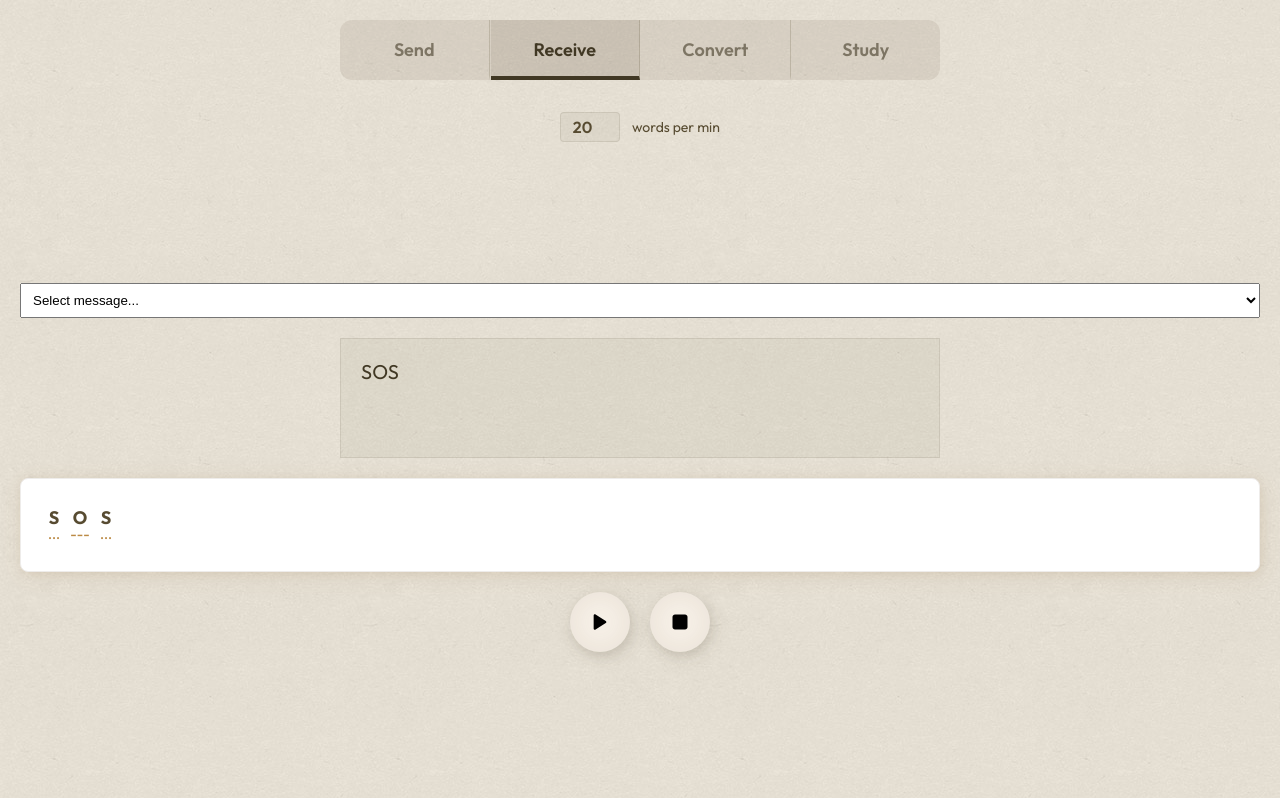
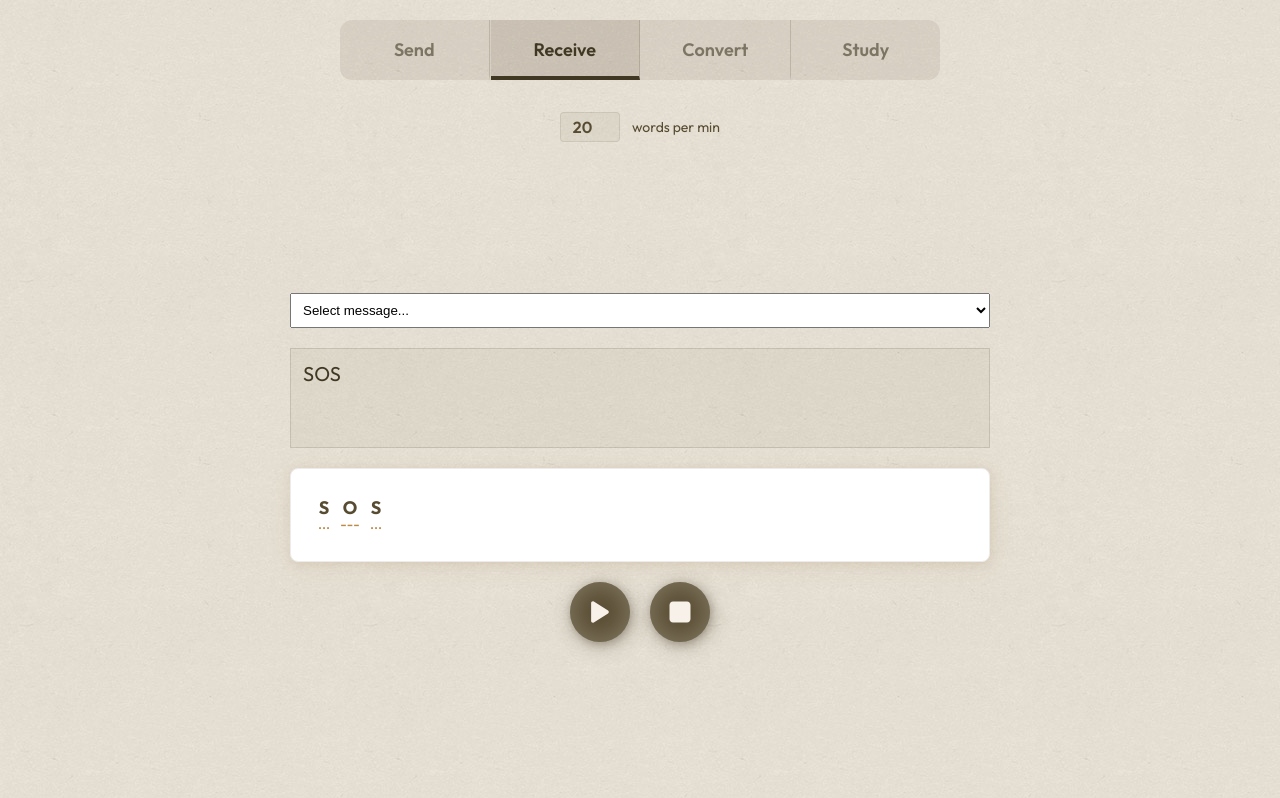
Before and after one commit to updownupdown/morse, a React (Create React App) app: page / in a window 1280 px wide. Both pictures are taken after a click on the button "Receive". Built offline with nearby package versions, Linux system fonts and the light colour scheme.

Commit message:
Mobile fixes

```diff
--- a/src/components/Receive.scss
+++ b/src/components/Receive.scss
@@ -7,14 +7,7 @@
   width: 100%;
 
   textarea {
-    transition: 0.1s ease background-color;
-    padding: 20px;
-    width: 100%;
-    height: 120px;
-
-    &:read-only {
-      background: var(--K200);
-    }
+    height: 100px;
   }
 
   select {
@@ -23,40 +16,8 @@
   }
 
   button {
-    $icon-size: 30px;
-
-    display: flex;
-    align-items: center;
-    justify-content: center;
-    padding: 8px;
-
-    width: calc($icon-size * 2);
-    height: calc($icon-size * 2);
-
-    border-radius: 50%;
-    background: var(--K100);
-    box-shadow: 2px 4px 8px rgba(var(--K900-rgb), 0.1),
-      3px 6px 20px rgba(var(--K900-rgb), 0.1),
-      inset 0 0 30px rgba(var(--K700-rgb), 0.1);
-
-    color: var(--K800);
-
-    svg {
-      width: $icon-size;
-      height: $icon-size;
-    }
-
-    &:hover,
-    &:active {
-      background: var(--K150);
-
-      box-shadow: 1px 2px 8px rgba(var(--K900-rgb), 0.1),
-        2px 4px 20px rgba(var(--K900-rgb), 0.1),
-        inset 0 0 30px rgba(var(--K700-rgb), 0.1);
-    }
-    &:active {
-      background: var(--K200);
-    }
+    width: 60px;
+    height: 60px;
   }
 
   &__buttons {
--- a/src/components/Receive.tsx
+++ b/src/components/Receive.tsx
@@ -125,10 +125,10 @@ export const Receive = () => {
       <Message message={messageArray} buffer={""} />
 
       <div className="receive__buttons">
-        <button onClick={() => playMessage()}>
+        <button className="large-button" onClick={() => playMessage()}>
           <Play />
         </button>
-        <button onClick={() => stopMessage()}>
+        <button className="large-button" onClick={() => stopMessage()}>
           <Stop />
         </button>
       </div>
--- a/src/components/Telegraph.scss
+++ b/src/components/Telegraph.scss
@@ -37,35 +37,7 @@
 
   // Telegraph Key
   &__tkey {
-    $btn-height: 50px;
-
-    cursor: pointer;
-    transition: 0.1s ease background-color;
-
-    display: flex;
-    align-items: center;
-    justify-content: center;
-    flex-shrink: 0;
-    height: $btn-height;
-
-    border-radius: 50%;
-
-    width: calc($btn-height * 2);
-    height: calc($btn-height * 2);
-
-    background: var(--K800);
-    box-shadow: 1px 2px 8px rgba(var(--K900-rgb), 0.3),
-      2px 4px 20px rgba(var(--K900-rgb), 0.3),
-      inset 0 0 30px rgba(var(--K100-rgb), 0.3);
-
-    color: var(--white);
-
-    &:hover,
-    &:active {
-      background: var(--K900);
-    }
-    &:active {
-      background: var(--K700);
-    }
+    width: 100px;
+    height: 100px;
   }
 }
--- a/src/components/Telegraph.tsx
+++ b/src/components/Telegraph.tsx
@@ -195,7 +195,7 @@ export const Telegraph = () => {
         </div>
 
         <button
-          className="controls__tkey"
+          className="controls__tkey large-button"
           onPointerDown={() => startSignal()}
           onPointerUp={() => endSignal()}
           onMouseLeave={() => {
--- a/src/css/styles.scss
+++ b/src/css/styles.scss
@@ -99,13 +99,14 @@ button {
 
 textarea {
   resize: none;
+  transition: 0.2s ease all;
+  transition-property: background-color, border-color, color;
 
   width: 100%;
-  max-width: 600px;
   height: 140px;
   padding: 12px;
 
-  border: 1px solid rgba(var(--K900-rgb), 0.1);
+  border: 1px solid rgba(var(--K900-rgb), 0.15);
   background: rgba(var(--K900-rgb), 0.05);
 
   font-family: var(--font);
@@ -118,8 +119,8 @@ textarea {
 
   &:read-only {
     cursor: not-allowed;
-    border-color: transparent;
-    background: rgba(var(--K900-rgb), 0.1);
+    border-color: rgba(var(--K900-rgb), 0.05);
+    background: rgba(var(--K900-rgb), 0.08);
   }
 
   &:focus {
@@ -142,7 +143,7 @@ textarea {
   flex-direction: column;
   align-items: center;
   width: 100%;
-  height: 100%;
+  min-height: 100%;
   padding: 20px;
 
   &__content {
@@ -150,13 +151,11 @@ textarea {
     flex-direction: column;
     align-items: center;
     justify-content: center;
-    min-width: 100%;
+    width: 100%;
     max-width: 700px;
     flex-grow: 1;
   }
 }
-
-// Tabs
 
 .tabs {
   overflow: hidden;
@@ -165,6 +164,7 @@ textarea {
   max-width: 600px;
   gap: 1px;
   margin-bottom: 20px;
+  flex-shrink: 0;
 
   border-radius: 12px;
   background: rgba(var(--K800-rgb), 0.1);
@@ -207,3 +207,37 @@ textarea {
     }
   }
 }
+
+.large-button {
+  transition: 0.1s ease background-color;
+
+  display: flex;
+  align-items: center;
+  justify-content: center;
+  flex-shrink: 0;
+
+  border-radius: 50%;
+  background: var(--K800);
+  box-shadow: 1px 2px 8px rgba(var(--K900-rgb), 0.3),
+    2px 4px 20px rgba(var(--K900-rgb), 0.3),
+    inset 0 0 30px rgba(var(--K100-rgb), 0.3);
+
+  color: var(--white);
+
+  svg {
+    width: 70%;
+    height: 70%;
+
+    path {
+      fill: var(--K100);
+    }
+  }
+
+  &:hover,
+  &:active {
+    background: var(--K900);
+  }
+  &:active {
+    background: var(--K700);
+  }
+}
```
